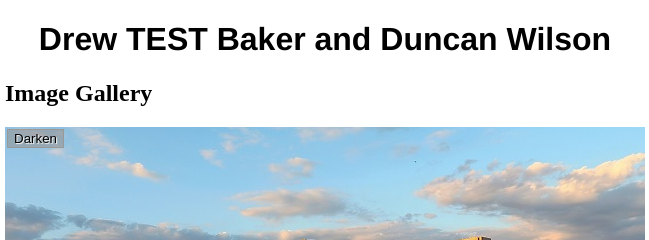
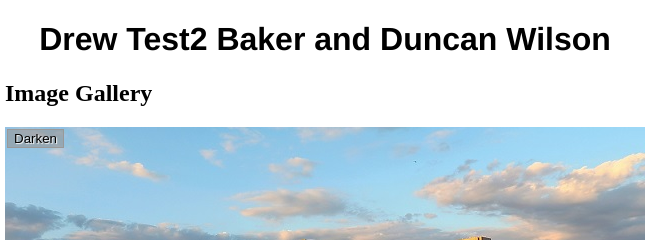
Before and after one commit to Dwilson8/Dwilson8.github.io, a plain HTML site: page asst_2/index.html in a window 1280 px wide. Shown: the top 240 px of the page, 315-964 px from the left. Drawn offline with Linux system fonts and the light colour scheme.

Commit message:
Update index.html

```diff
--- a/asst_2/index.html
+++ b/asst_2/index.html
@@ -10,7 +10,7 @@
   </head>
 
   <body>
-    <h1>Drew TEST Baker and Duncan Wilson</h1>
+    <h1>Drew Test2 Baker and Duncan Wilson</h1>
     <h2>Image Gallery</h2>
 
     <div class="full-img">
```
